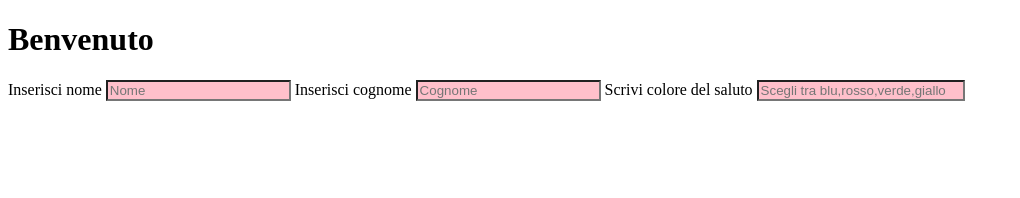
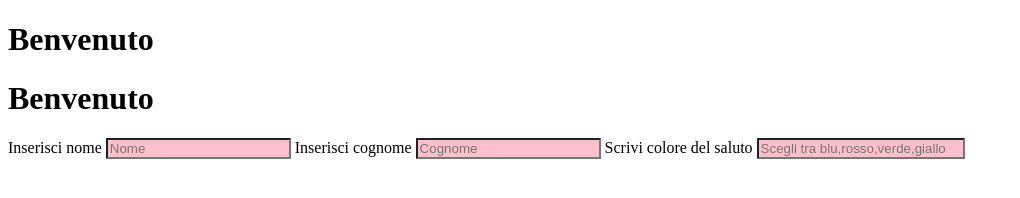
Before and after one commit to nicolamilani1988/vue-hello, a plain HTML site: page index.html in a window 1280 px wide. Shown: the whole page, without its empty margins (0-1020 px from the left). Drawn offline with nearby package versions, Linux system fonts and the light colour scheme.

Commit message:
Inserito anche h1 con function

```diff
--- a/index.html
+++ b/index.html
@@ -15,7 +15,7 @@
         <div id="app" class="container">
             <div class="row">
                 <h1 :class="textClass">{{text}} {{nome}} {{cognome}}</h1>
-                <h1 :class="textClass" ></h1>
+                <h1 :class="textClass">{{saluto()}}</h1>
                 <label>Inserisci nome</label>
                 <input :class="bgClass" type="text" v-model="nome" placeholder = "Nome">
                 <label>Inserisci cognome</label>
--- a/script.js
+++ b/script.js
@@ -8,6 +8,13 @@ function initVue() {
             bgClass: "bg-pink",
             textClass: ""
         },
+        methods:{
+            saluto: function(){
+                return `
+                    ${this.text} ${this.nome} ${this.cognome}
+                `
+            }
+        }
 
     })
 }
```
